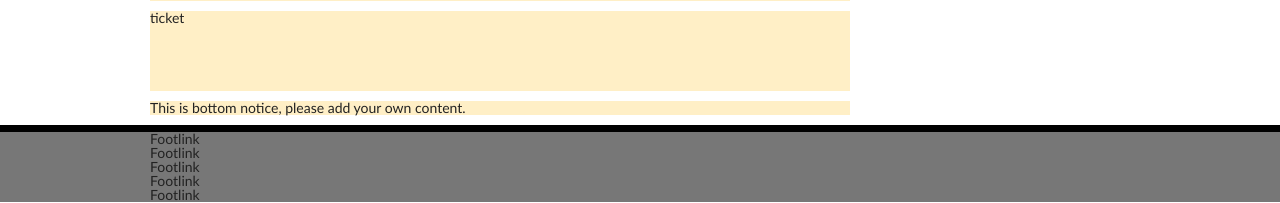
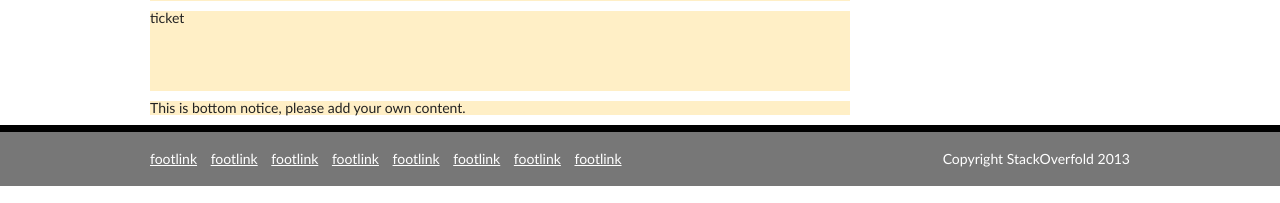
Before and after one commit to lichenbo/stackoverfold, a web app: file index.html in a window 1280 px wide. Shown: the part 970-1173 px from the top of the page. Run offline with its HTML, style and script files only (its server is not run), Linux system fonts and the light colour scheme.

Commit message:
complete footer

```diff
--- a/css/main.css
+++ b/css/main.css
@@ -244,11 +244,24 @@ div {
 	width:100%;
 	background-color:#777777;
 	border-top:7px solid #000;
+	padding:0px 0px 20px 0px;
 }
 #footer {
 	width:980px;
 	margin:0 auto;
-
+}
+#footbar #footer #footlink {
+	margin:20px 0px 0px 0px;
+	float:left;
+}
+#footbar #footer #footlink a {
+	color:#FFFFFF;
+	margin: 0px 10px 0px 0px;
+}
+#footbar #footer #footinfo {
+	color:#FFFFFF;
+	margin:20px 0px 0px 0px;
+	float:right;
 }
 /* ==========================================================================
    Media Queries
--- a/index.html
+++ b/index.html
@@ -96,15 +96,16 @@
 	<div id="footbar">
 			<div id="footer" class="clearfix">
 					<div id="footlink">
-						<ul>
-							<li>Footlink</li>
-							<li>Footlink</li>
-							<li>Footlink</li>
-							<li>Footlink</li>
-							<li>Footlink</li>
-						</ul>
+							<a href="#">footlink</a>
+							<a href="#">footlink</a>
+							<a href="#">footlink</a>
+							<a href="#">footlink</a>
+							<a href="#">footlink</a>
+							<a href="#">footlink</a>
+							<a href="#">footlink</a>
+							<a href="#">footlink</a>
 					</div>
-					<div id="footmenu">
+					<div id="footinfo"> Copyright StackOverfold 2013
 					</div>
 			</div></div>
 </body>
```
